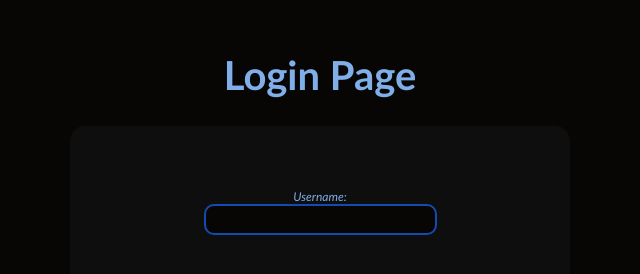
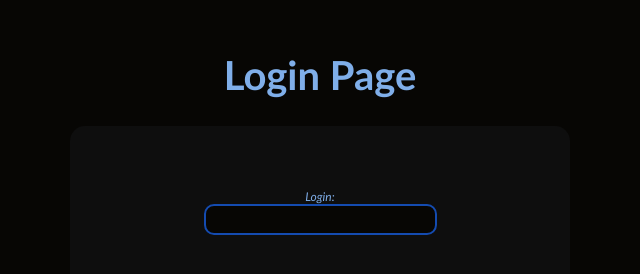
Before and after one commit to bhandziak/Politechnika---.NET, a React app: page /login in a window 1280 px wide. Shown: the part 125-399 px from the top of the page, without its empty margins (320-960 px from the left). Built offline with nearby package versions, Linux system fonts and the light colour scheme; the HTML template or start-up script is replaced by a standard one.

Commit message:
#US1: Adjusted API login, register handling and redirection.

```diff
--- a/src/App.js
+++ b/src/App.js
@@ -7,8 +7,11 @@ import {
 } from 'react-router-dom';
 
 import AuthProvider from "./context/AuthProvider";
+import RequireAuth from "./context/RequireAuth";
+import RedirectIfAuth from "./context/RedirectIfAuth";
 import RegisterPage from "./pages/public/RegisterPage";
 import LoginPage from "./pages/public/LoginPage";
+import CommentPage from "./pages/private/CommentPage";
 
 
 const App = () => {
@@ -21,13 +24,16 @@ const App = () => {
           {/* public routes */}
           <Route path="/" element={<Navigate replace to="/login" />} />
           <Route path="/register" element={<RegisterPage />} />
-          <Route path="/login" element={<LoginPage />} />
+          <Route path="/login" element={
+            <RedirectIfAuth>
+              <LoginPage />
+            </RedirectIfAuth>
+          } />
 
           {/* protected routes */}
-          {/* <Route element={<RequireAuth allowedRoles={['user']} />}>
-            <Route path="/message" element={<MessagePage />} />
-            <Route path="/editprofile" element={<EditProfile />} />
-          </Route> */}
+          <Route element={<RequireAuth allowedRoles={['user']} />}>
+            <Route path="/comment" element={<CommentPage />} />
+          </Route>
 
           {/* 404 */}
           {/* <Route path="*" element={<DefaultPage />} /> */}
--- a/src/api/axios.js
+++ b/src/api/axios.js
@@ -1,5 +1,5 @@
 import axios from 'axios';
 
 export default axios.create({
-    baseURL: 'http://localhost:5205'
+    baseURL: 'https://localhost:7018'
 })
--- a/src/context/AuthProvider.js
+++ b/src/context/AuthProvider.js
@@ -1,26 +1,39 @@
-import React, { createContext, useState, useCallback } from 'react';
+import React, { createContext, useState, useCallback, useEffect } from 'react';
 import axios from '../api/axios';
 
 export const AuthContext = createContext();
 
 const AuthProvider = ({ children }) => {
-  const [username, setUsername] = useState('');
-  const [userID, setUserID] = useState(null);
-  const [roles, setRoles] = useState([]);
+  const [login, setUsername] = useState('');
+  const [userId, setUserID] = useState(null);
+  const [role, setRoles] = useState('');
+  const [loading, setLoading] = useState(true);
 
-  const setAuth = useCallback((username, userID, roles) => {
-    console.log(username, userID, roles);
-    setUsername(username);
-    setUserID(userID);
-    setRoles(roles);
+  const setAuth = useCallback((login, userId, role) => {
+    console.log(login, userId, role);
+    setUsername(login);
+    setUserID(userId);
+    setRoles(role);
   }, []);
+
+  useEffect(() => {
+    const userInfo = sessionStorage.getItem('userInfo');
+    if (userInfo) {
+      const userInfoObj = JSON.parse(userInfo);
+      if (userInfoObj.id) {
+        setAuth(userInfoObj.login, userInfoObj.id, userInfoObj.role);
+      }
+    }
+    setLoading(false);
+  }, [setAuth]);
 
   return (
     <AuthContext.Provider value={{
-      username,
-      userID,
-      roles,
-      setAuth
+      login,
+      userId,
+      role,
+      setAuth,
+      loading
     }}>
       {children}
     </AuthContext.Provider>
--- /dev/null
+++ b/src/context/RedirectIfAuth.js
@@ -0,0 +1,13 @@
+import React, { useContext } from 'react';
+import { Navigate } from 'react-router-dom';
+import { AuthContext } from '../context/AuthProvider';
+
+const RedirectIfAuth = ({ children }) => {
+  const { userId, loading } = useContext(AuthContext);
+
+  if (loading) return null;
+
+  return userId ? <Navigate to="/comment" replace /> : children;
+};
+
+export default RedirectIfAuth;
--- /dev/null
+++ b/src/context/RequireAuth.js
@@ -0,0 +1,21 @@
+import React, { useContext, useEffect, useState } from 'react';
+import { Outlet, Navigate, useLocation } from 'react-router-dom';
+import { AuthContext } from '../context/AuthProvider';
+
+const RequireAuth = ({ allowedRoles }) => {
+  const { login, role, userId, loading} = useContext(AuthContext);
+  const location = useLocation();
+
+  if (loading) return null; // wczytanie Session storage...
+
+  // sprawdzanie rule:
+  if (allowedRoles.includes(role)) {
+    return <Outlet />;
+  } else if (userId) {
+    return <Navigate to="/unauthorized" state={{ from: location }} replace />;
+  } else {
+    return <Navigate to="/login" state={{ from: location }} replace />;
+  }
+};
+
+export default RequireAuth;
--- /dev/null
+++ b/src/pages/private/CommentPage.js
@@ -0,0 +1,9 @@
+import React from 'react'
+
+const CommentPage = () => {
+  return (
+    <div>CommentPage</div>
+  )
+}
+
+export default CommentPage
--- a/src/pages/public/LoginPage.js
+++ b/src/pages/public/LoginPage.js
@@ -6,28 +6,18 @@ import axios from "../../api/axios";
 import { AuthContext } from "../../context/AuthProvider";
 import APIs from "../../api/ApiURL";
 
+
+
 const LoginPage = () => {
-    const { username, userID, roles } = useContext(AuthContext);
+    const navigate = useNavigate();
+    const { login, userId, role, setAuth } = useContext(AuthContext);
     const [formState, setFormState] = useState({
-        username: "",
+        login: "",
         password: ""
     });
 
     const [popUpMess, setPopUpMess] = useState("");
     const [stateOfPopUp, setStateOfPopUp] = useState(false);
-    const [directory, setDirectory] = useState("");
-
-    useEffect(() => {
-        // redirect to ... if user is logged in
-        if (!userID) {
-            const userIDFromCookie = sessionStorage.getItem('userID');
-            if (userIDFromCookie) {
-                setDirectory("/");
-            }
-        } else {
-            setDirectory("/");
-        }
-    }, [userID]);
 
     const handleChange = (event) => {
         closePopUpMess();
@@ -42,7 +32,7 @@ const LoginPage = () => {
     const submitLogin = async (event) => {
         event.preventDefault();
 
-        if (formState.username === "" || formState.password === "") {
+        if (formState.login === "" || formState.password === "") {
             showPopUpMess("Nazwa użytkownika lub hasło nie może być puste");
             return;
         }
@@ -50,8 +40,8 @@ const LoginPage = () => {
         try {
             const response = await axios.post(APIs.LOGIN_URL,
                 JSON.stringify({
-                    userName: formState.username,
-                    password: formState.password
+                    Login: formState.login,
+                    Password: formState.password
                 }),
                 {
                     headers: {
@@ -60,30 +50,31 @@ const LoginPage = () => {
                 }
             );
 
-            const res = response.data.resultData;
+            const res = response.data;
+
 
             if (response.status === 200) {
 
                 const userData = res.user;
+                console.log("userData: ", userData);
 
-                //setAuth(userData.userName, userData.id, ["user"]);
+                setAuth(userData.login, userData.id, userData.role);
 
-                const userInfo = {
-                    name: userData.userName,
-                    userID: userData.id,
-                    roles: roles
-                };
-                sessionStorage.setItem('userInfo', JSON.stringify(userInfo));
+                sessionStorage.setItem('userInfo', JSON.stringify({
+                    login: userData.login,
+                    id: userData.id,
+                    role: userData.role
+                }));
 
-                setDirectory("/");
+                navigate("/comment");
             }
 
         } catch (err) {
-            let mess = err.response?.data?.title || err.message;
+            let mess = err.response?.data || err.message;
             showPopUpMess(mess);
         }
 
-        setFormState({ username: "", password: "" });
+        setFormState({ login: "", password: "" });
     };
 
     const showPopUpMess = (mess) => {
@@ -96,11 +87,8 @@ const LoginPage = () => {
         setStateOfPopUp(false);
     };
 
-    console.log("Current context LOGIN:", username, roles);
+    console.log("Current context LOGIN:", login, role);
 
-    if (directory) {
-        return <Navigate to={directory} />;
-    }
 
     return (
         <div id="mainRegisterLoginPage">
@@ -108,13 +96,12 @@ const LoginPage = () => {
                 Login Page
             </h1>
             <form className="loginPanel">
-
-                <label htmlFor="username">Username: </label>
+                <label htmlFor="login">Login: </label>
                 <input
-                    value={formState.username}
+                    value={formState.login}
                     onChange={handleChange}
-                    name="username"
-                    id="username"
+                    name="login"
+                    id="login"
                     autoComplete="off"
                     type="text"
                     className="textInput"
@@ -134,7 +121,7 @@ const LoginPage = () => {
                 <button className="btn" onClick={submitLogin}>Login</button><br /><br />
                 <div>Don't have an account? Sign up below</div>
                 <Link to="/register">Create an account</Link>
-                <Link to="/">Comment Page</Link>
+                <Link to="/comment">Comment Page</Link>
             </form>
 
             <div className="welcomeBlock">
--- a/src/pages/public/RegisterPage.js
+++ b/src/pages/public/RegisterPage.js
@@ -1,6 +1,5 @@
 import React, { useState, useContext } from "react";
 import { Link } from 'react-router-dom';
-import { AuthContext } from "../../context/AuthProvider";
 
 
 import PopUp from "../../components/PopUp";
@@ -12,9 +11,8 @@ const USER_REGEX = /^[a-zA-Z][a-zA-Z0-9-_#]{4,24}$/;
 const PASS_REGEX = /^(?=.*?[A-Z])(?=.*?[a-z])(?=.*?[0-9])(?=.*?[#?!@$%^&*-]).{8,64}$/;
 
 const RegisterPage = () => {
-  const { username: ctxUsername, roles, accessToken } = useContext(AuthContext);
 
-  const [username, setUsername] = useState("");
+  const [login, setUsername] = useState("");
   const [password, setPassword] = useState("");
   const [password2, setPassword2] = useState("");
 
@@ -33,7 +31,7 @@ const RegisterPage = () => {
     closePopUpMess();
     const { name, value } = e.target;
 
-    if (name === "username") {
+    if (name === "login") {
       setUsername(value);
       setUserRegex(USER_REGEX.test(value));
     } else if (name === "password") {
@@ -52,7 +50,7 @@ const RegisterPage = () => {
     setPassword2Focus(false);
 
     const { name } = e.target;
-    if (name === "username") setUsernameFocus(true);
+    if (name === "login") setUsernameFocus(true);
     else if (name === "password") setPasswordFocus(true);
     else if (name === "password2") setPassword2Focus(true);
   };
@@ -70,7 +68,7 @@ const RegisterPage = () => {
   const submitRegister = async (e) => {
     e.preventDefault();
 
-    if (!username || !password || !password2) {
+    if (!login || !password || !password2) {
       showPopUpMess("Nazwa użytkownika lub hasło nie może być puste");
       return;
     }
@@ -89,15 +87,17 @@ const RegisterPage = () => {
 
     try {
       const data = await axios.post(APIs.REGISTER_URL,
-        JSON.stringify({ userName: username, password }),
+        JSON.stringify({
+            Login: login,
+            Password: password }),
         { headers: { 'Content-Type': 'application/json' } }
       );
 
       if (data.status === 200) {
-        showPopUpMess(data.data.title);
+        showPopUpMess(data.data.message);
       }
     } catch (err) {
-      showPopUpMess(err.response?.data?.message || "Wystąpił błąd");
+      showPopUpMess(err.response?.data || err.message);
     }
 
     setUsername("");
@@ -105,7 +105,6 @@ const RegisterPage = () => {
     setPassword2("");
   };
 
-  console.log("Current context REGISTER:", ctxUsername, roles, accessToken);
 
   return (
     <div id="mainRegisterLoginPage">
@@ -113,21 +112,21 @@ const RegisterPage = () => {
             Register Page
         </h1>
       <form className="loginPanel">
-        <label htmlFor="username" className={username ? (userRegex ? "correctValidation" : "wrongValidation") : ""}>
+        <label htmlFor="login" className={login ? (userRegex ? "correctValidation" : "wrongValidation") : ""}>
           Username:
         </label>
         <input
-          value={username}
+          value={login}
           onChange={handleChange}
           onFocus={handleFocusOn}
-          name="username"
-          id="username"
+          name="login"
+          id="login"
           autoComplete="off"
           type="text"
           className="textInput"
         /><br />
         <ValidationBox
-          regex={userRegex} value={username} focus={usernameFocus}
+          regex={userRegex} value={login} focus={usernameFocus}
           text={
             <>
               Has 5 - 24 characters in length<br />
```
